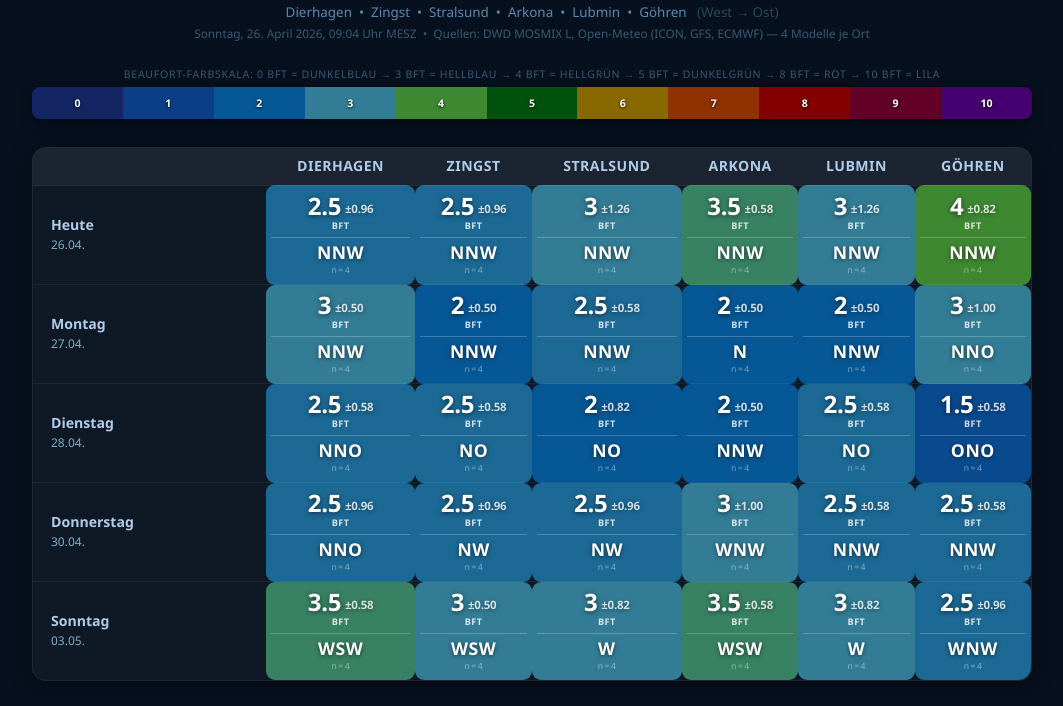
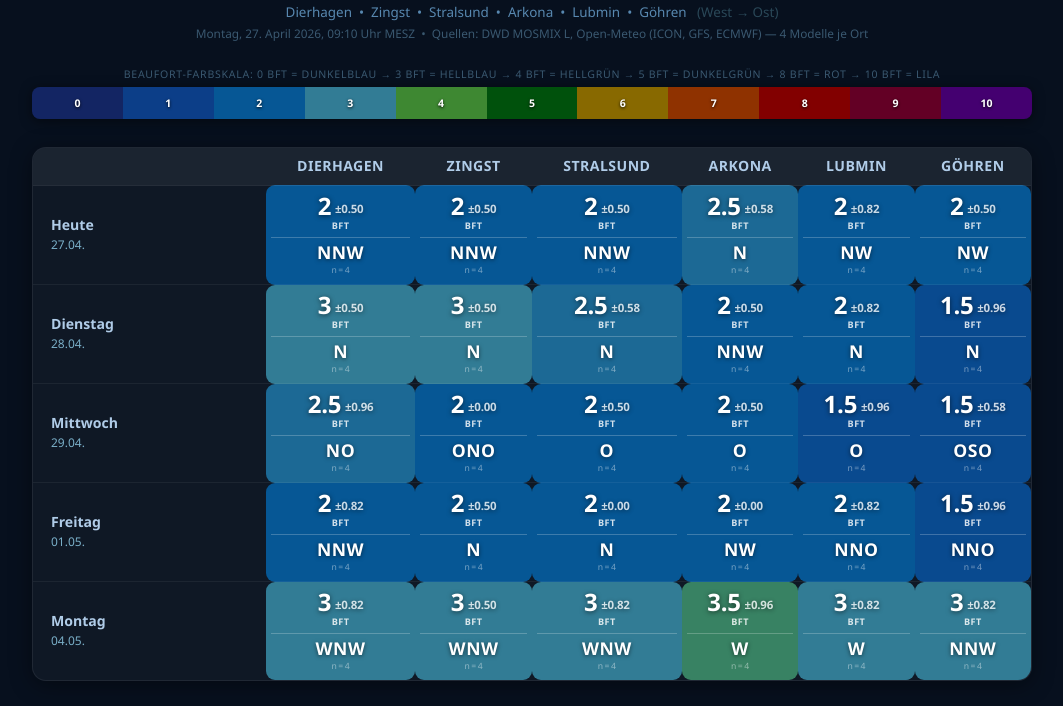
Before and after one commit to AndreasGurr/windvorhersage-ostseekueste, a plain HTML site: page index.html in a window 1280 px wide. Shown: the part 65-771 px from the top of the page, without its empty margins (108-1171 px from the left). Drawn offline with Linux system fonts and the light colour scheme.

Commit message:
Windvorhersage Update 27.04.2026

```diff
--- a/index.html
+++ b/index.html
@@ -226,7 +226,7 @@ tbody td:first-child {
     Arkona &nbsp;&bull;&nbsp; Lubmin &nbsp;&bull;&nbsp; Göhren &nbsp;
     <span style="color:#2a4858">(West &rarr; Ost)</span>
   </p>
-  <p class="timestamp">Sonntag, 26. April 2026, 09:04 Uhr MESZ &nbsp;&bull;&nbsp; Quellen: DWD MOSMIX L, Open-Meteo (ICON, GFS, ECMWF) &mdash; 4 Modelle je Ort</p>
+  <p class="timestamp">Montag, 27. April 2026, 09:10 Uhr MESZ &nbsp;&bull;&nbsp; Quellen: DWD MOSMIX L, Open-Meteo (ICON, GFS, ECMWF) &mdash; 4 Modelle je Ort</p>
 </header>
 
 <div class="scale-wrap">
@@ -241,7 +241,7 @@ tbody td:first-child {
 <div class="footnotes">
   <h3>Quellen &amp; Methodik</h3>
   <ul>
-    <li><a href="https://opendata.dwd.de/weather/local_forecasts/mos/MOSMIX_L/" target="_blank">DWD MOSMIX L</a> &mdash; ICON-basiert, stündlich, aktueller Lauf 26.04.2026; Stationen 10028/10033/10034/10035/10091/10184</li>
+    <li><a href="https://opendata.dwd.de/weather/local_forecasts/mos/MOSMIX_L/" target="_blank">DWD MOSMIX L</a> &mdash; ICON-basiert, stündlich, aktueller Lauf 27.04.2026; Stationen 10028/10033/10034/10035/10091/10184</li>
     <li><a href="https://open-meteo.com" target="_blank">Open-Meteo API</a> &mdash; ICON seamless, GFS seamless, ECMWF IFS 0.25°, Koordinatenabfrage 10 m Höhe, alle 6 Orte</li>
     <li><strong>Median:</strong> Ein Repräsentativwert pro Quelle (nächster verfügbarer Zeitstempel zum Zielzeitpunkt). Median und Stddev werden über die 4 Modellwerte berechnet (n=4).</li>
     <li><strong>Standardabweichung (&plusmn;):</strong> Streuung zwischen den Modellen in Bft &mdash; kleinere Werte = höhere Modellkonsistenz.</li>
@@ -293,11 +293,11 @@ for (let i = 0; i <= 10; i++) {
 // ZEITHORIZONTE (Spalten)
 // =============================================
 const HORIZONTE = [
-  { label: 'Heute', sub: '', date: '26.04.' },
-  { label: 'Montag', sub: '', date: '27.04.' },
+  { label: 'Heute', sub: '', date: '27.04.' },
   { label: 'Dienstag', sub: '', date: '28.04.' },
-  { label: 'Donnerstag', sub: '', date: '30.04.' },
-  { label: 'Sonntag', sub: '', date: '03.05.' },
+  { label: 'Mittwoch', sub: '', date: '29.04.' },
+  { label: 'Freitag', sub: '', date: '01.05.' },
+  { label: 'Montag', sub: '', date: '04.05.' },
 ];
 
 // =============================================
@@ -310,54 +310,54 @@ const ORTE = [
     name: 'Dierhagen',
     sub:  'Fischland · 12°31\'O',
     data: [
-      [2.5, 0.96, 'NNW', 4],
-      [3.0, 0.5, 'NNW', 4],
-      [2.5, 0.58, 'NNO', 4],
-      [2.5, 0.96, 'NNO', 4],
-      [3.5, 0.58, 'WSW', 4],
+      [2.0, 0.5, 'NNW', 4],
+      [3.0, 0.5, 'N', 4],
+      [2.5, 0.96, 'NO', 4],
+      [2.0, 0.82, 'NNW', 4],
+      [3.0, 0.82, 'WNW', 4],
     ]
   },
   {
     name: 'Zingst',
     sub:  'Darß-Halbinsel · 12°41\'O',
     data: [
-      [2.5, 0.96, 'NNW', 4],
       [2.0, 0.5, 'NNW', 4],
-      [2.5, 0.58, 'NO', 4],
-      [2.5, 0.96, 'NW', 4],
-      [3.0, 0.5, 'WSW', 4],
+      [3.0, 0.5, 'N', 4],
+      [2.0, 0.0, 'ONO', 4],
+      [2.0, 0.5, 'N', 4],
+      [3.0, 0.5, 'WNW', 4],
     ]
   },
   {
     name: 'Stralsund',
     sub:  'Strelasund · 13°05\'O',
     data: [
-      [3.0, 1.26, 'NNW', 4],
-      [2.5, 0.58, 'NNW', 4],
-      [2.0, 0.82, 'NO', 4],
-      [2.5, 0.96, 'NW', 4],
-      [3.0, 0.82, 'W', 4],
+      [2.0, 0.5, 'NNW', 4],
+      [2.5, 0.58, 'N', 4],
+      [2.0, 0.5, 'O', 4],
+      [2.0, 0.0, 'N', 4],
+      [3.0, 0.82, 'WNW', 4],
     ]
   },
   {
     name: 'Arkona',
     sub:  'Rügen Nord · 13°26\'O',
     data: [
-      [3.5, 0.58, 'NNW', 4],
-      [2.0, 0.5, 'N', 4],
+      [2.5, 0.58, 'N', 4],
       [2.0, 0.5, 'NNW', 4],
-      [3.0, 1.0, 'WNW', 4],
-      [3.5, 0.58, 'WSW', 4],
+      [2.0, 0.5, 'O', 4],
+      [2.0, 0.0, 'NW', 4],
+      [3.5, 0.96, 'W', 4],
     ]
   },
   {
     name: 'Lubmin',
     sub:  'Greifswalder Bucht · 13°39\'O',
     data: [
-      [3.0, 1.26, 'NNW', 4],
-      [2.0, 0.5, 'NNW', 4],
-      [2.5, 0.58, 'NO', 4],
-      [2.5, 0.58, 'NNW', 4],
+      [2.0, 0.82, 'NW', 4],
+      [2.0, 0.82, 'N', 4],
+      [1.5, 0.96, 'O', 4],
+      [2.0, 0.82, 'NNO', 4],
       [3.0, 0.82, 'W', 4],
     ]
   },
@@ -365,11 +365,11 @@ const ORTE = [
     name: 'Göhren',
     sub:  'Rügen Südost · 13°44\'O',
     data: [
-      [4.0, 0.82, 'NNW', 4],
-      [3.0, 1.0, 'NNO', 4],
-      [1.5, 0.58, 'ONO', 4],
-      [2.5, 0.58, 'NNW', 4],
-      [2.5, 0.96, 'WNW', 4],
+      [2.0, 0.5, 'NW', 4],
+      [1.5, 0.96, 'N', 4],
+      [1.5, 0.58, 'OSO', 4],
+      [1.5, 0.96, 'NNO', 4],
+      [3.0, 0.82, 'NNW', 4],
     ]
   },
 ];
```
